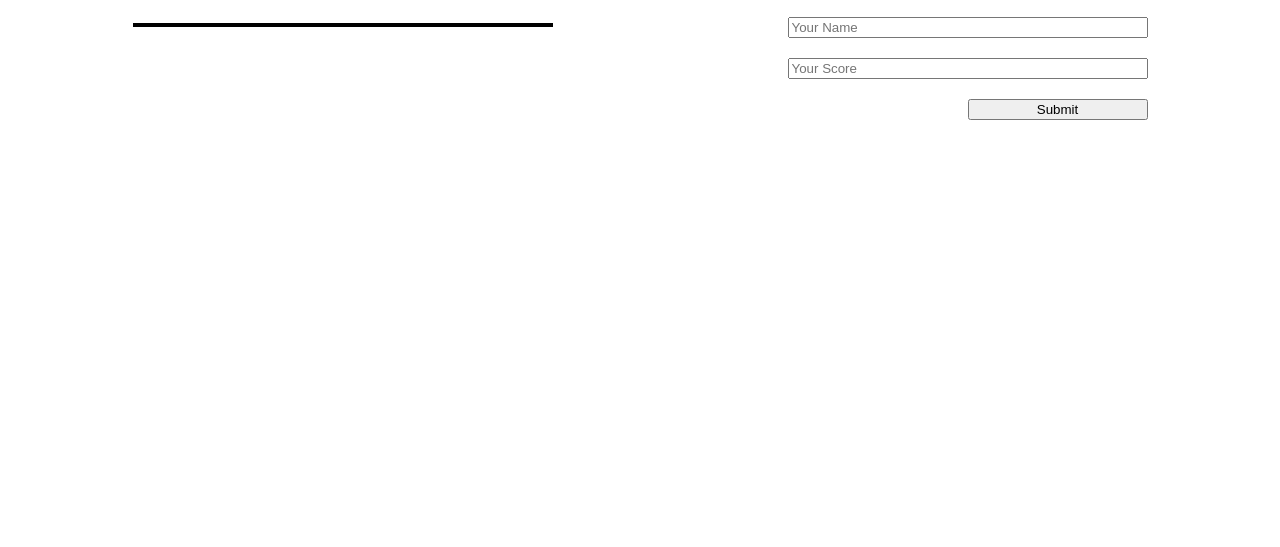
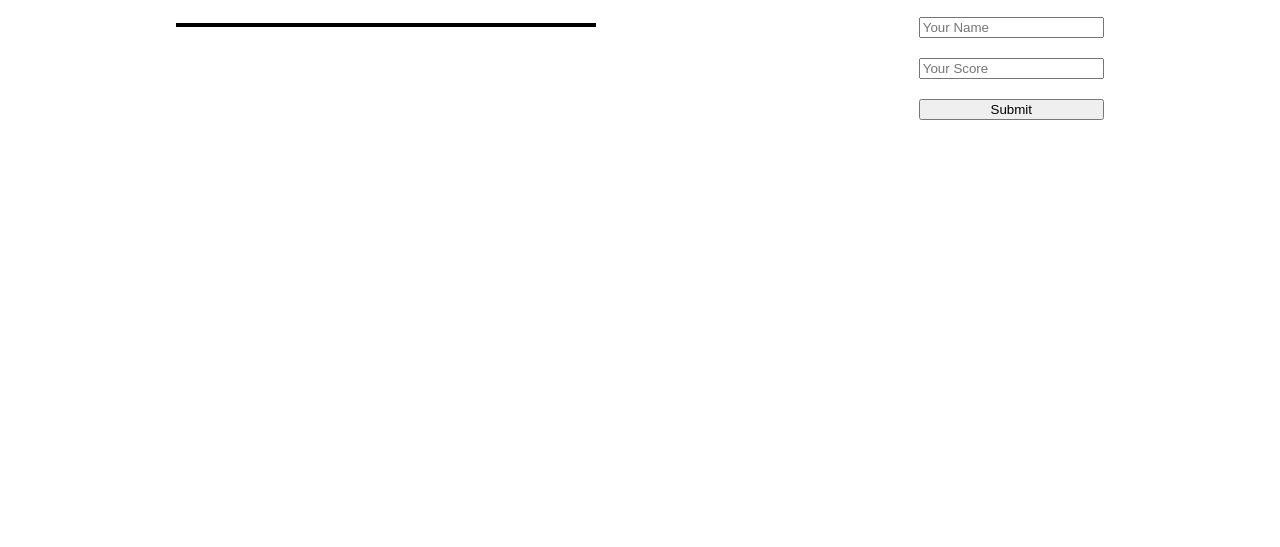
Before and after one commit to rebaz36/LeaderBoard-API2.0, a website built with webpack: page public/index.html in a window 1280 px wide. Shown: the part 253-800 px from the top of the page. Built offline with nearby package versions, Linux system fonts and the light colour scheme.

Commit message:
update element classes

```diff
--- a/public/index.html
+++ b/public/index.html
@@ -13,23 +13,23 @@
         <section class="scores">
             <div class="score-header">
                 <h2>Recent Scores</h2>
-                <button type="button" id="refresh">Refresh</button>
+                <button class="button-refreash" type="button" id="refresh">Refresh</button>
             </div>
-            <ul id="list">
+            <ul class="list" id="list">
 
             </ul>
         </section>
 
-        <aside class="flex-row">
+        <section class="add-score flex-row">
             <h2>Add your Score</h2>
             <form class="flex-row">
                 <div class="inputs flex-row">
-                    <input type="text" id="name" name="name" placeholder="Your Name" pattern="[a-zA-Z]*" required>
-                    <input type="number" id="score" name="score" placeholder="Your Score" required>
+                    <input class="input" type="text" id="name" name="name" placeholder="Your Name" pattern="[a-zA-Z]*" required>
+                    <input class="input" type="number" id="score" name="score" placeholder="Your Score" required>
                 </div>
-                <button type="button" class="form-button" id="submit">Submit</button>
+                <button type="button" class="button-submit half" id="submit">Submit</button>
             </form>
-        </aside>
+        </section>
     </main>
 
 </body>
```
